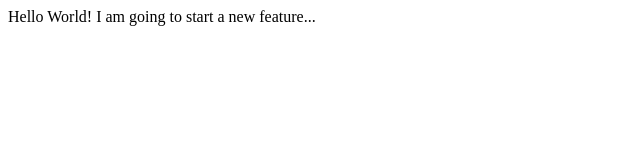
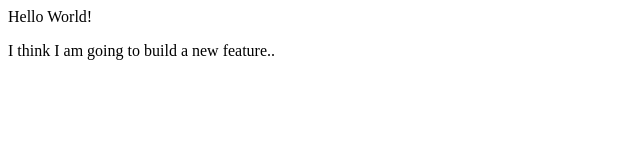
Before and after one commit to re4388/cs50-web-lec1, a plain HTML site: page index.html in a window 1280 px wide. Shown: the whole page, without its empty margins (0-640 px from the left). Drawn offline with Linux system fonts and the light colour scheme.

Commit message:
add new feature

```diff
--- a/index.html
+++ b/index.html
@@ -9,6 +9,8 @@
 <body>
     Hello World!
 
-    I am going to start a new feature...
+    <p>
+        I think I am going to build a new feature..
+    </p>
 </body>
 </html>
```
